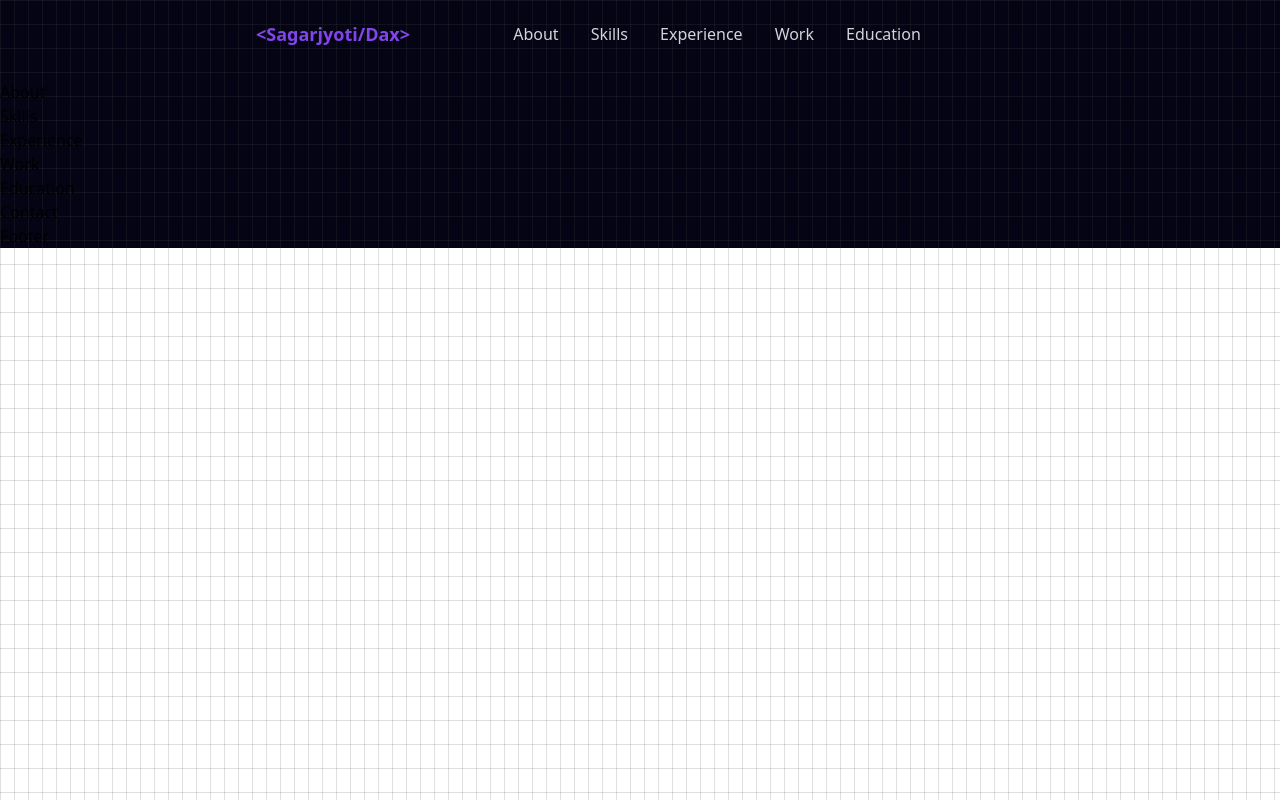
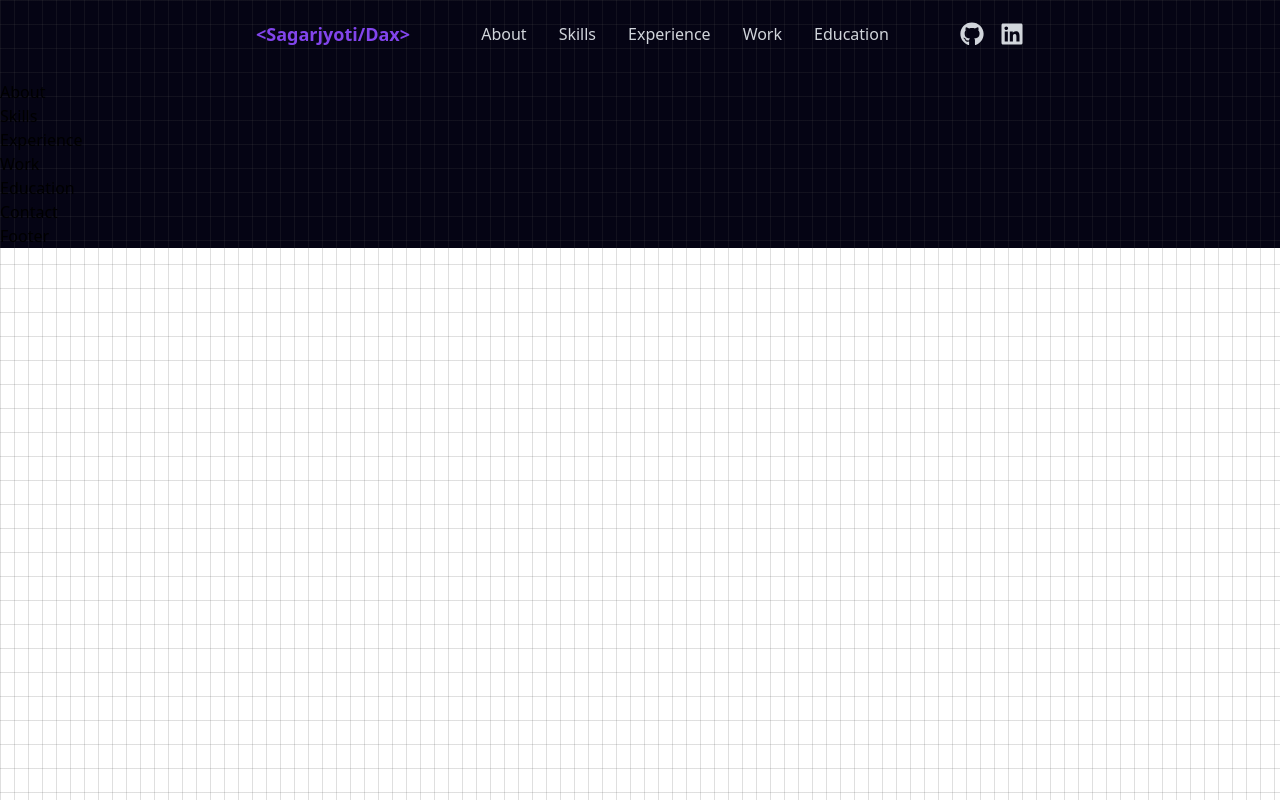
Before and after one commit to JySagar/portfolio-website, a React (Vite) app: page / in a window 1280 px wide. Built offline with nearby package versions, Linux system fonts and the light colour scheme.

Commit message:
added git and lden icons

```diff
--- a/src/components/Navbar/Navbar.jsx
+++ b/src/components/Navbar/Navbar.jsx
@@ -72,7 +72,41 @@
         </ul>
         {/* Social Media icons */}
         <div className="hidden md:flex space-x-4">
-          <a href=""></a>
+          <a
+            href="https://github.com/JySagar"
+            target="_blank"
+            rel="noopener noreferrer"
+            className="text-gray-300 hover:text-[#8245ec]"
+          >
+            <FaGithub size={24} />
+          </a>
+          <a
+            href="https://www.linkedin.com/in/jysagar"
+            target="_blank"
+            rel="noopener noreferrer"
+            className="text-gray-300 hover:text-[#8245ec]"
+          >
+            <FaLinkedin size={24} />
+          </a>
+        </div>
+
+        {/* Mobile Menu Icons */}
+        <div className="md:hidden">
+          {isOpen ? (
+            <FiX
+              className="text-3xl text-[#8245ec] curson-pointer"
+              onClick={() => {
+                setIsOpen(false);
+              }}
+            />
+          ) : (
+            <FiMenu
+              className="text-3xl text-[#8345ec] curson-pointer"
+              onClick={() => {
+                setIsOpen(true);
+              }}
+            />
+          )}
         </div>
       </div>
     </nav>
```
